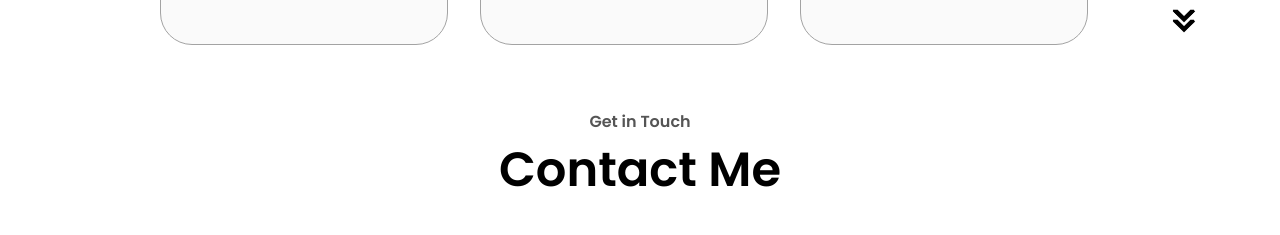
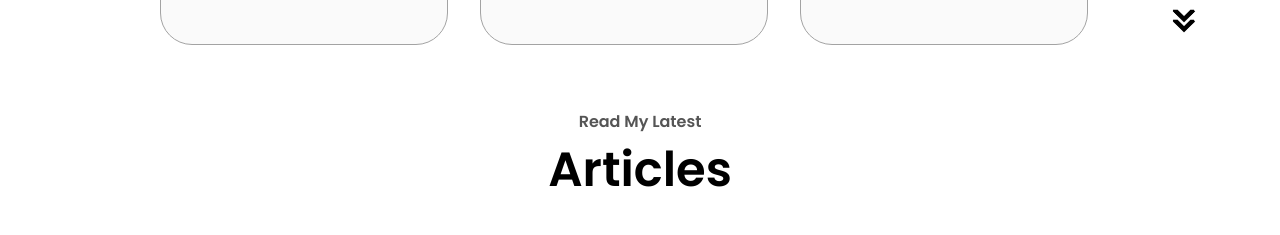
Before and after one commit to Cralsic123/Portfolio, a plain HTML site: page index.html in a window 1280 px wide. Shown: the part 4392-4627 px from the top of the page. Drawn offline with Linux system fonts and the light colour scheme.

Commit message:
Add files via upload

```diff
--- a/index.html
+++ b/index.html
@@ -427,6 +427,17 @@
 
     </section>
 
+    <section id="articles">
+  <p class="section__text__p1">Read My Latest</p>
+  <h1 class="title">Articles</h1>
+  <!-- Add your articles content here -->
+
+</section>
+
+
+
+
+
     <section id="contact">
       <p class="section__text__p1">Get in Touch</p>
       <h1 class="title">Contact Me</h1>
```
